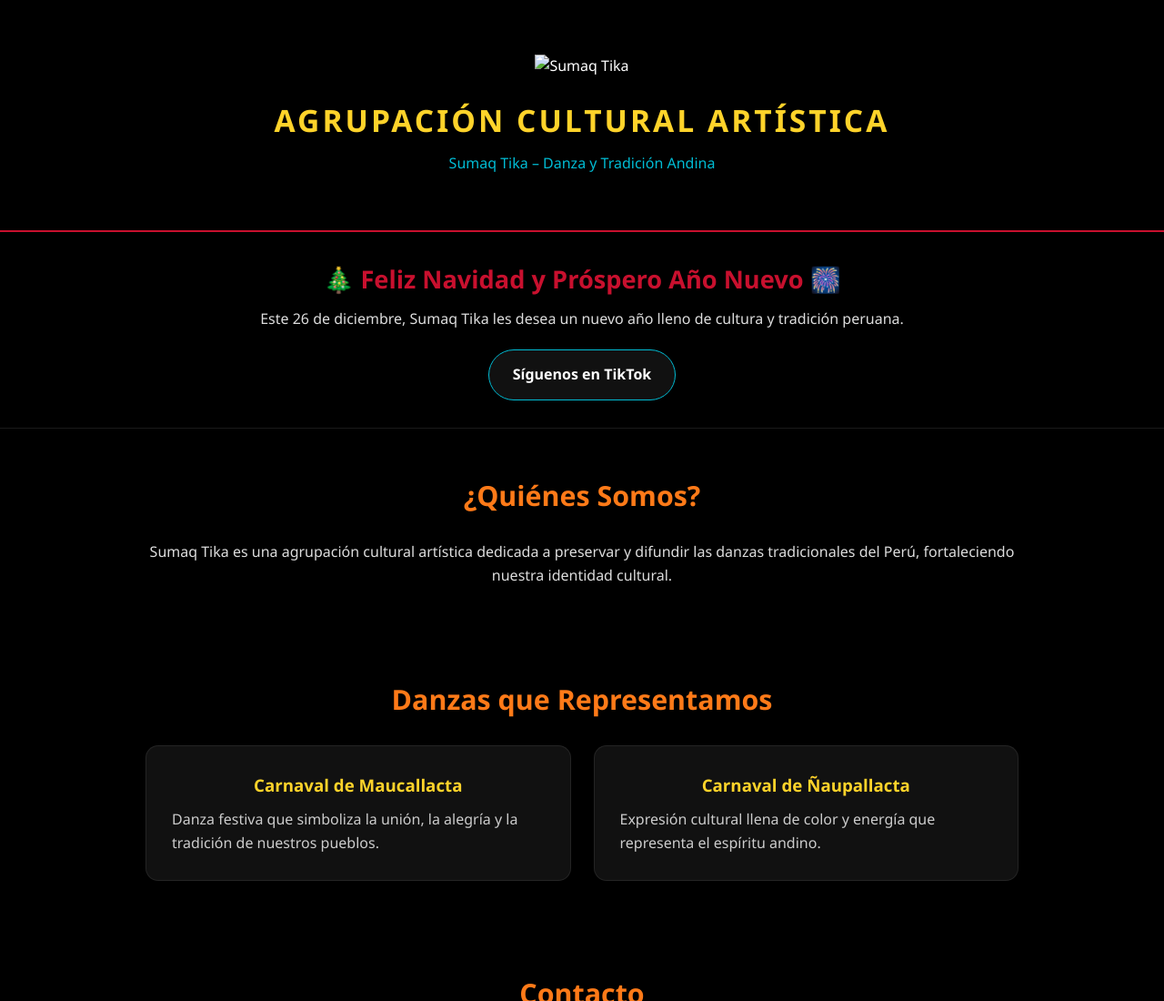
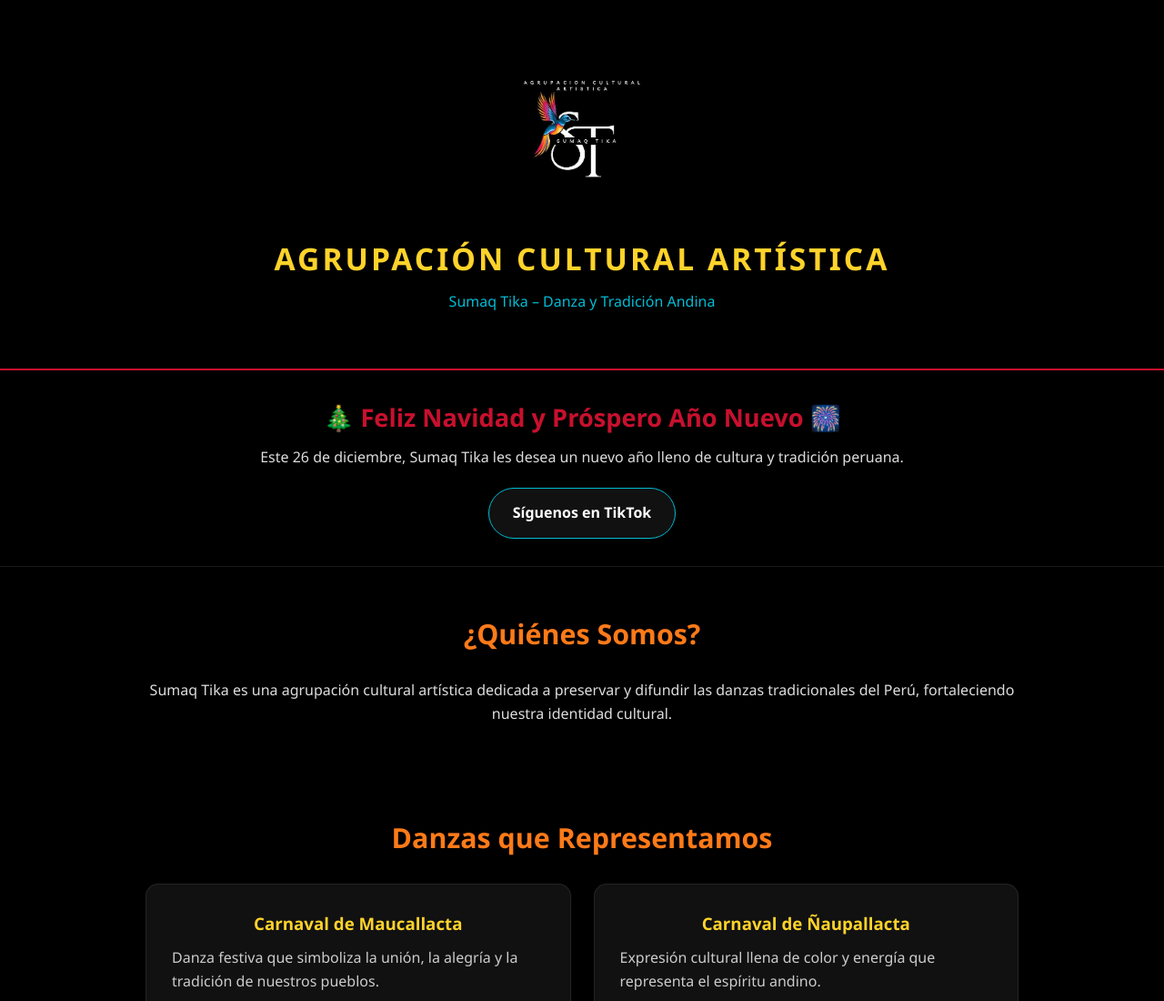
Before and after one commit to Sthephano/SumaqTika, a plain HTML site: page index.html in a window 1280 px wide. Shown: the top 1100 px of the page at 91% size. Drawn offline with Linux system fonts and the light colour scheme.

Commit message:
Change logo image from PNG to JPG

```diff
--- a/index.html
+++ b/index.html
@@ -223,7 +223,7 @@ revealOnScroll();
 <body>
 
 <header class="fade">
-    <img src="logo.png" alt="Sumaq Tika">
+    <img src="logo.jpg" alt="Sumaq Tika">
     <h1>AGRUPACIÓN CULTURAL ARTÍSTICA</h1>
     <p>Sumaq Tika – Danza y Tradición Andina</p>
 </header>
```
